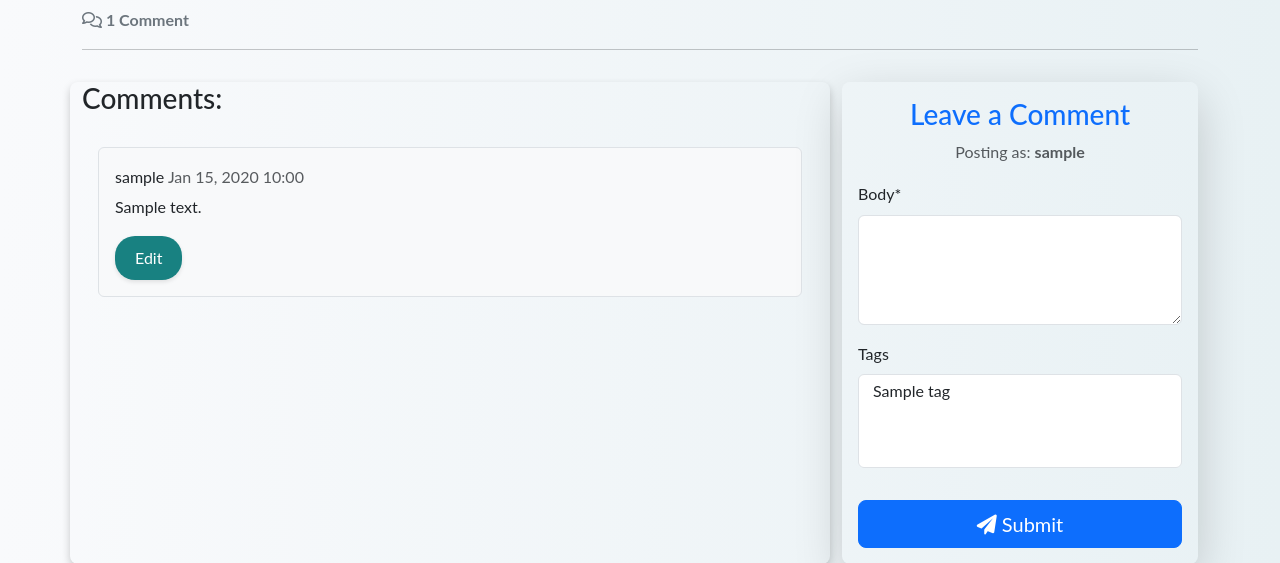
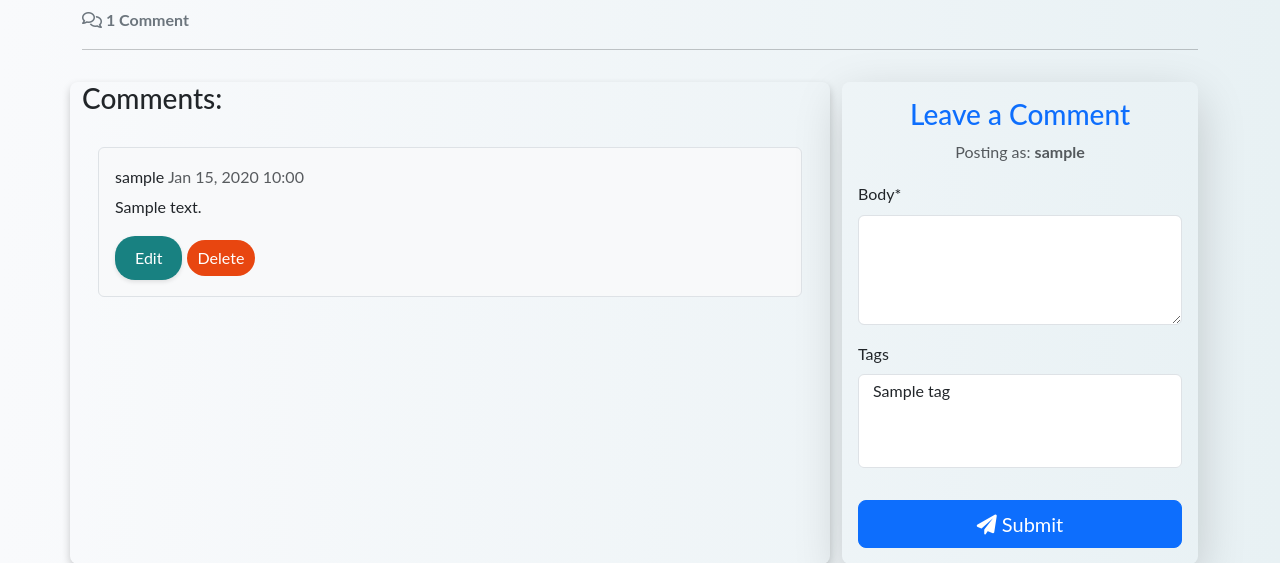
Before and after one commit to Milosson/JunketBlog, a Django app: a page that uses blog/templates/blog/post_detail.html in a window 1280 px wide. Shown: the part 631-1194 px from the top of the page. Run offline with Django 4.2, Linux system fonts and the light colour scheme; a user stored in the database is signed in; tables that the repository leaves empty hold one stand-in row (values such as "Sample post"); some libraries are stand-ins or nearby versions.

Commit message:
Add comment deletion function with confiration modal  in post_detail template

```diff
--- a/blog/templates/blog/post_detail.html
+++ b/blog/templates/blog/post_detail.html
@@ -108,6 +108,7 @@
         {% endif %}
         {% if user.is_authenticated and comment.author == user %}
             <button type="button" class="btn btn-edit" comment_id="{{ comment.id }}">Edit</button>
+            <button type="button" class="btn btn-delete" comment_id="{{ comment.id }}">Delete</button>
         {% endif %}
     </div>
 {% endfor %}
@@ -143,6 +144,30 @@
                     </div>
                 </div>
             </div>
+            <!-- Delete confirmation modal -->
+<div class="modal fade" id="deleteModal" tabindex="-1"
+aria-labelledby="deleteModalLabel" aria-hidden="true">
+<div class="modal-dialog">
+  <div class="modal-content">
+    <div class="modal-header">
+      <h5 class="modal-title"
+        id="deleteModalLabel">Delete comment?</h5>
+      <button type="button" class="btn-close"
+        data-bs-dismiss="modal" aria-label="Close"></button>
+    </div>
+    <div class="modal-body">
+      Are you sure you want to delete your comment?
+      This action cannot be undone.
+    </div>
+    <div class="modal-footer">
+      <button type="button" class="btn btn-secondary"
+        data-bs-dismiss="modal">Close</button>
+      <a id="deleteConfirm" href="#" class="btn
+        btn-danger">Delete</a>
+    </div>
+  </div>
+</div>
+</div>
         </div>
     </main>
 
--- a/blog/urls.py
+++ b/blog/urls.py
@@ -10,4 +10,8 @@ urlpatterns = [
     path('contact/', contact_us, name='contact_us'),
     path('contact/success/', contact_success, name='contact_success'),
     path('post/<slug:slug>/edit-comment/<int:comment_id>/', comment_edit, name='comment_edit'),  # New URL for editing comments
+    path('post/<slug:slug>/delete_comment/<int:comment_id>/',
+      views.comment_delete, name='comment_delete')
+
+
 ]
--- a/blog/views.py
+++ b/blog/views.py
@@ -101,3 +101,18 @@ def login_view(request):
     if request.method == 'POST':
         pass
     return render(request, 'login.html')
+
+
+def comment_delete(request, slug, comment_id):
+    """
+    View to delete comments
+    """
+    comment = get_object_or_404(Comment, pk=comment_id)
+
+    if comment.author == request.user:
+        comment.delete()
+        messages.success(request, 'Comment deleted successfully!')
+    else:
+        messages.error(request, 'You are not allowed to delete this comment!')
+
+    return redirect('post_detail', slug=slug)
--- a/static/js/comments.js
+++ b/static/js/comments.js
@@ -2,6 +2,10 @@ const editButtons = document.getElementsByClassName("btn-edit");
 const commentText = document.getElementById("id_body");
 const commentForm = document.getElementById("commentForm");
 const submitButton = document.getElementById("submitButton");
+
+const deleteModal = new bootstrap.Modal(document.getElementById("deleteModal"));
+const deleteButtons = document.getElementsByClassName("btn-delete");
+const deleteConfirm = document.getElementById("deleteConfirm");
 
 /**
  * Initializes edit functionality for the provided edit buttons.
@@ -29,3 +33,22 @@ for (let button of editButtons) {
     commentForm.setAttribute("action", `/post/${postSlug}/edit-comment/${commentId}/`);
   });
 }
+
+
+/**
+* Initializes deletion functionality for the provided delete buttons.
+*
+* For each button in the `deleteButtons` collection:
+* - Retrieves the associated comment's ID upon click.
+* - Updates the `deleteConfirm` link's href to point to the
+* deletion endpoint for the specific comment.
+* - Displays a confirmation modal (`deleteModal`) to prompt
+* the user for confirmation before deletion.
+*/
+for (let button of deleteButtons) {
+  button.addEventListener("click", (e) => {
+    let commentId = e.target.getAttribute("comment_id");
+    deleteConfirm.href = `delete_comment/${commentId}`;
+    deleteModal.show();
+  });
+}
```
